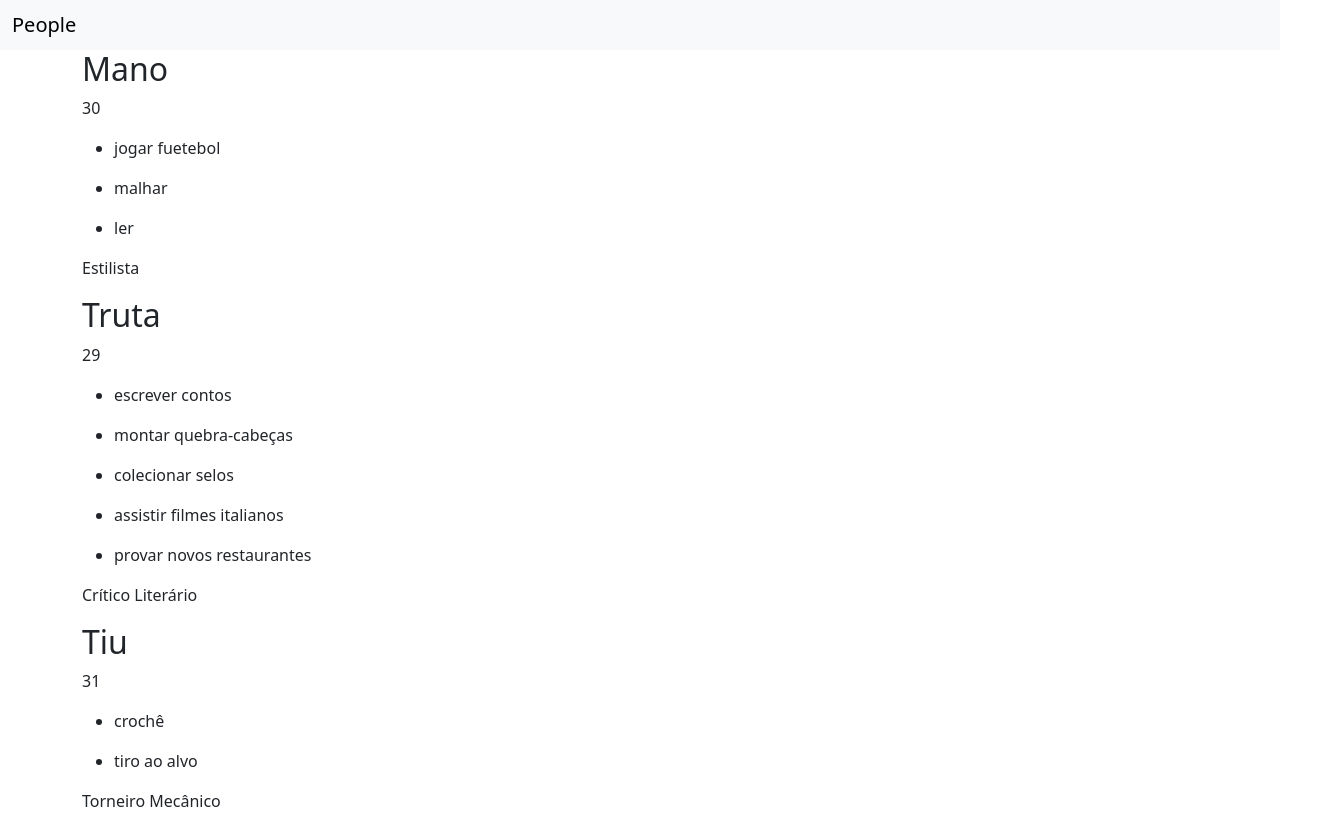
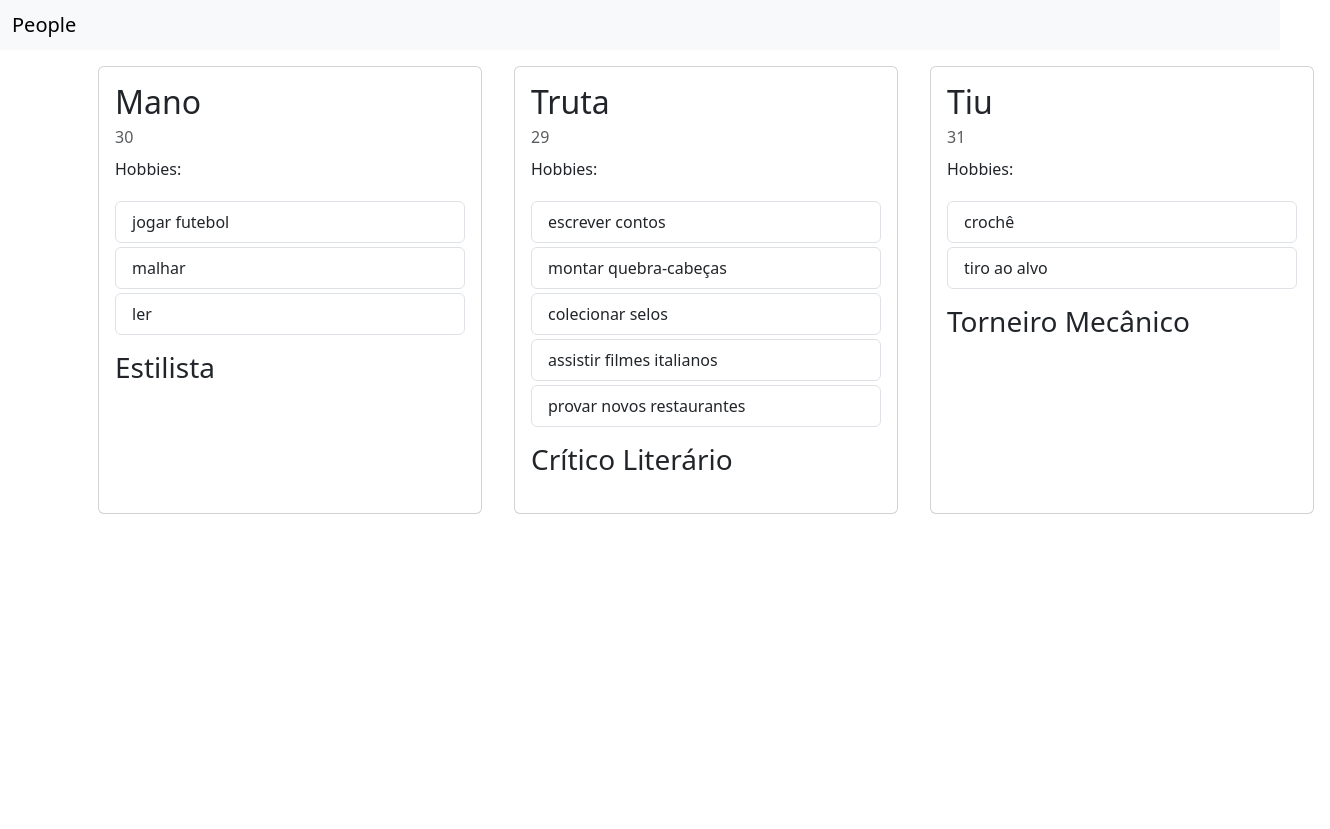
Before and after one commit to Shamoleambo/angular-people, an Angular app: page / in a window 1280 px wide. Shown: the whole page, 1330 px wide, since content can reach past the window. After the commit the page ends 800 px from the top, so only its background shows below. Built offline with nearby package versions, Linux system fonts and the light colour scheme.

Commit message:
create cards for the people

```diff
--- a/src/app/people/people.component.html
+++ b/src/app/people/people.component.html
@@ -1,5 +1,5 @@
-<div *ngFor="let person of people">
-  <div class="row">
+<div class="d-flex flex-row">
+  <div *ngFor="let person of people" clas="row">
     <app-person
       [name]="person.name"
       [age]="person.age"
--- a/src/app/people/people.component.ts
+++ b/src/app/people/people.component.ts
@@ -7,7 +7,7 @@ import { People } from '../model/People';
 })
 export class PeopleComponent {
   public people: People[] = [
-    new People('Mano', 30, ['jogar fuetebol', 'malhar', 'ler'], 'Estilista'),
+    new People('Mano', 30, ['jogar futebol', 'malhar', 'ler'], 'Estilista'),
     new People(
       'Truta',
       29,
--- a/src/app/people/person/person.component.html
+++ b/src/app/people/person/person.component.html
@@ -1,6 +1,11 @@
-<h2>{{ name }}</h2>
-<p>{{ age }}</p>
-<ul *ngFor="let hobbie of hobbies">
-  <li>{{ hobbie }}</li>
-</ul>
-<p>{{ profession }}</p>
+<div class="card m-3" style="width: 24rem; height: 28rem">
+  <div class="card-body">
+    <h2 class="card-title">{{ name }}</h2>
+    <p class="card-subtitle mb-2 text-body-secondary">{{ age }}</p>
+    <p>Hobbies:</p>
+    <ul class="list-group" *ngFor="let hobbie of hobbies">
+      <li class="list-group-item mt-1">{{ hobbie }}</li>
+    </ul>
+    <h3 class="profession-text">{{ profession }}</h3>
+  </div>
+</div>
--- a/src/app/people/person/person.component.ts
+++ b/src/app/people/person/person.component.ts
@@ -3,10 +3,11 @@ import { Component, Input } from '@angular/core';
 @Component({
   selector: 'app-person',
   templateUrl: './person.component.html',
+  styles: ['.profession-text {margin-top: 16px;}'],
 })
 export class PersonComponent {
   @Input() name: string;
   @Input() age: number;
   @Input() hobbies: string[];
-  @Input() profession: string
+  @Input() profession: string;
 }
```
